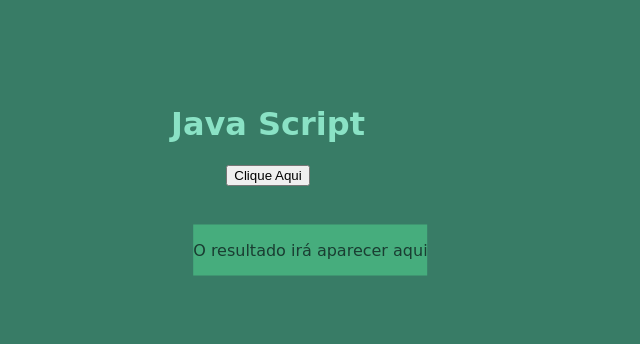
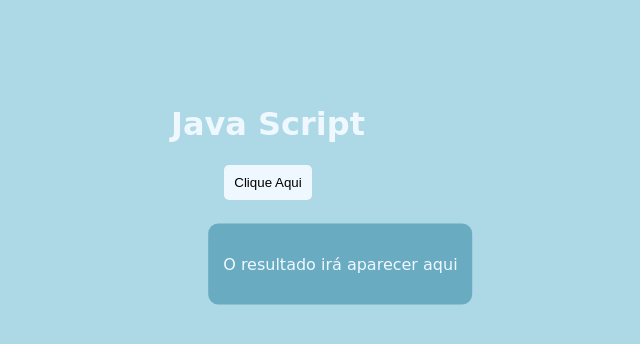
Before and after one commit to camilee-olivr/JavaScript, a plain HTML site: page interacao4.html in a window 1280 px wide. Shown: the whole page, without its empty margins (372-1012 px from the left). Drawn offline with Linux system fonts and the light colour scheme.

Commit message:
atualizacao

```diff
--- a/interacao4.html
+++ b/interacao4.html
@@ -7,17 +7,25 @@
     <style>
         body{
         text-align: center;
-        background-color: rgb(56, 124, 102);
-        color: rgb(138, 226, 197);
+        background-color: lightblue;
+        color: aliceblue;
         font-family: cursive;
         }
         section{
-        background-color: rgb(70, 173, 125);
-        color: rgb(26, 61, 50);
+        border-radius: 10px;
+        padding: 15px;
+        background-color: rgb(105, 172, 194);
+        color: aliceblue;
         position: absolute;
         transform: translate(50%, -50%);
         left: 35%;
         margin-top: 5%;
+        }
+        button{
+        background-color: aliceblue;
+        padding: 10px;
+        border-radius: 5px;
+        border: none;
         }
     </style>
 </head>
--- /dev/null
+++ b/modelo.css
@@ -0,0 +1,28 @@
+Body{
+    background-color:rgb(173, 216, 230);
+    font: normal 15pt Arial;
+}
+header{
+    color: rgb(76, 159, 187);
+    text-align: center;
+}
+button{
+    background-color: aliceblue;
+    padding: 10px;
+    border-radius: 5px;
+    border: none;
+}
+section{
+    background-color: aliceblue;
+    border-radius: 10px;
+    padding: 15px;
+    width: 500px;
+    margin: auto;
+    box-shadow: 3px 3px 10px rgb(0, 0, 0, 0.363);
+}
+footer{
+    color: rgb(76, 159, 187);
+    text-align: center;
+    font-style: italic;
+
+}
```
Also changed, not shown: alerta.html (+5 -1 lines), calc.js (+14 -0 lines), desf.html (+5 -0 lines), index.html (+9 -5 lines), interacao1.html (+1 -1 lines), interacao2.html (+6 -0 lines), interacao3.html (+2 -2 lines), modelo.html (added, +21 -0 lines).
